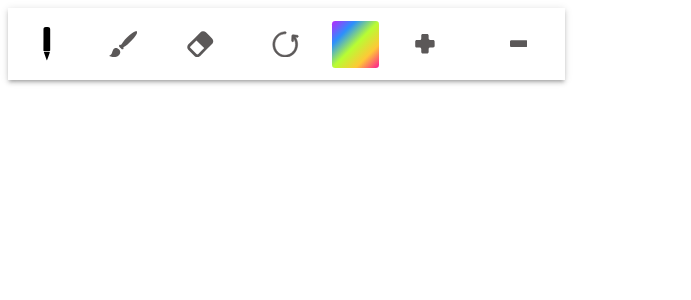
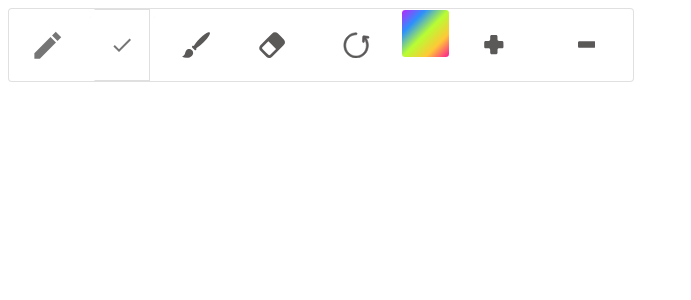
Before and after one commit to awon20/canvas_drawing, a React (Create React App) app: page / in a window 1280 px wide. Shown: the top 300 px of the page, without its empty margins (0-691 px from the left). Built offline with nearby package versions, Linux system fonts and the light colour scheme.

Commit message:
update svg icons

```diff
--- a/src/components/Swatch.js
+++ b/src/components/Swatch.js
@@ -1,9 +1,14 @@
 import React, { useState } from "react";
+import clsx from 'clsx';
 import Paper from '@mui/material/Paper';
-import Grid from '@material-ui/core/Grid';
+import Divider from '@material-ui/core/Divider';
 import ToggleButton from '@mui/material/ToggleButton';
 import ToggleButtonGroup from '@mui/material/ToggleButtonGroup';
-import { makeStyles } from '@material-ui/core/styles';
+import CreateSharpIcon from '@material-ui/icons/CreateSharp';
+import CheckIcon from '@material-ui/icons/Check';
+import grey from "@material-ui/core/colors/grey";
+
+import { makeStyles, withStyles } from '@material-ui/core/styles';
 import { styles } from "../theme/Styles";
 import {
   // Line,
@@ -12,7 +17,7 @@ import {
   // Rectangle,
   // Circle,
   Brush,
-  Pencil,
+  // Pencil,
   Plus,
   Minus,
   Eraser,
@@ -29,7 +34,31 @@ const useStyles = makeStyles((theme) => ({
       margin: theme.spacing(1),
     },
   },
+  paper: {
+    display: 'flex',
+    border: `1px solid ${theme.palette.divider}`,
+    flexWrap: 'wrap',
+    BackgroundColor: grey[300]
+  },
+  divider: {
+    margin: theme.spacing(1, 0.5),
+  },
 }));
+
+const StyledToggleButtonGroup = withStyles((theme) => ({
+  grouped: {
+    margin: theme.spacing(0.5),
+    border: 'none',
+    '&:not(:first-child)': {
+      borderRadius: theme.shape.borderRadius,
+    },
+    '&:first-child': {
+      borderRadius: theme.shape.borderRadius,
+    },
+    display: "block",
+    textAlign: "center",
+  },
+}))(ToggleButtonGroup);
 
 export default function Swatch({
   toolType,
@@ -42,26 +71,23 @@ export default function Swatch({
   colorWidth,
   setShapeWidth,
 }) {
+  const classes = useStyles();
   const [displayStroke, setDisplayStroke] = useState(false);
-  const classes = useStyles();
-  // const [view, setView] = React.useState('list');
-  const [alignment, setAlignment] = React.useState('bottom');
-
-
-  // const handleChange = (event, nextView) => {
-  //   setView(nextView);
-  // };
-
-  const handleAlignment = (event, newAlignment) => {
-    if (newAlignment !== null) {
-      setAlignment(newAlignment);
-    }
-  };
+  const [selected, setSelected] = React.useState(false);
+  // const [alignment, setAlignment] = React.useState('left');
 
   const handleClickStroke = () => {
     setDisplayStroke(!displayStroke);
     setColorWidth(colorWidth);
   };
+
+  // const handleAlignment = (event, newAlignment) => {
+  //   if (newAlignment !== null) {
+  //     setAlignment(newAlignment);
+  //   }
+  // };
+
+
 
   const increaseWidth = () => {
     if (toolType === "brush" || toolType === "eraser") {
@@ -70,9 +96,9 @@ export default function Swatch({
     if (toolType === "pencil") {
       if (width < 15) setWidth((prev) => prev + 3);
     }
-    if (toolType === ("triangle" || "rectangle" || "circle")) {
-      if (width < 15) setShapeWidth((prev) => prev + 3);
-    }
+    // if (toolType === ("triangle" || "rectangle" || "circle")) {
+    //   if (width < 15) setShapeWidth((prev) => prev + 3);
+    // }
   };
   const decreaseWidth = () => {
     if (toolType === "brush" || toolType === "eraser") {
@@ -81,124 +107,63 @@ export default function Swatch({
     if (toolType === "pencil") {
       if (width > 1) setWidth((prev) => prev - 3);
     }
-    if (toolType === ("triangle" || "rectangle" || "circle")) {
-      if (width > 1) setShapeWidth((prev) => prev - 3);
-    }
+    // if (toolType === ("triangle" || "rectangle" || "circle")) {
+    //   if (width > 1) setShapeWidth((prev) => prev - 3);
+    // }
   };
   return (
-    <Grid container spacing={2}>
-      <Grid item sm={12} md={6}>
-      <div className={classes.root}>
-        <ToggleButtonGroup
+    // <Grid container spacing={2}>
+    //   <Grid item sm={12} md={6}>
+    <div>
+      <div className={clsx(classes.root)}>
+        {/* <ToggleButtonGroup
           orientation="vertical"
           value={alignment}
           exclusive
           onChange={e => { handleAlignment(e)}}
+        >  */}
+         <Paper elevation={0} className={clsx(classes.paper, classes.greyPaper)} >
+          <StyledToggleButtonGroup
+          size="large"
+          orientation="horizontal"
+          // value={alignment}
+          // exclusive
+          // onChange={e => { handleAlignment(e)}}
+          // aria-label="tools alignment"
         >
-      {/* <div className="row"> */}
-        {/* <div
-          className="col-md-1 icon-bar"
-          style={{
-            position: "absolute",
-            backgroundColor: "#f0f0f0",
-            height: `${window.innerHeight * 0.09 * 8}px`,
-            width: `${window.innerWidth * 0.073 * 1.8}px`,
-            left: "2px",
-            top: `${
-              (window.innerHeight - window.innerHeight * 0.09 * 8) / 2
-            }px`,
-            borderRadius: "10px",
-          }}
-        > */}
-          {/* <button
-            id="selection"
-            data-toggle="tooltip"
-            data-placement="top"
-            title="Selection"
+
+          <ToggleButton
             style={styles.righticons}
-            onClick={() => {
-              setToolType("selection");
-              setShapeWidth(1);
+            value="check"
+            // aria-label="pencil"
+            // id="pencil"
+            // data-toggle="tooltip"
+            // data-placement="top"
+            // title="Pencil"
+            selected={selected}
+            onChange={() => {
+              setSelected(!selected);
             }}
-          >
-          <Resize toolType={toolType} colorWidth={colorWidth} />
-          </button> */}
-          <Paper square elevation={3}>
-          {/* <ToggleButton value="list" aria-label="line"
-            id="line"
-            data-toggle="tooltip"
-            data-placement="top"
-            title="Line"
-            style={styles.righticons}
-            onClick={() => {
-              setToolType("line");
-              setWidth(1);
-              setShapeWidth(1);
-            }}
-          >
-            <Line toolType={toolType} colorWidth={colorWidth} />
-          </ToggleButton>
-
-          <ToggleButton value="list" aria-label="rectangle"
-            id="rectangle"
-            data-toggle="tooltip"
-            data-placement="top"
-            title="Rectangle"
-            style={styles.righticons}
-            onClick={() => {
-              setToolType("rectangle");
-              setWidth(1);
-              setShapeWidth(1);
-            }}
-          >
-            <Rectangle toolType={toolType} colorWidth={colorWidth} />
-          </ToggleButton>
-
-          <ToggleButton value="list" aria-label="circle"
-            id="circle"
-            data-toggle="tooltip"
-            data-placement="top"
-            title="Circle"
-            style={styles.righticons}
-            onClick={() => {
-              setToolType("circle");
-              setWidth(1);
-              setShapeWidth(1);
-            }}
-          >
-            <Circle toolType={toolType} colorWidth={colorWidth} />
-          </ToggleButton>
-
-          <ToggleButton  value="list" aria-label="triangle"
-            id="triangle"
-            data-toggle="tooltip"
-            data-placement="top"
-            title="Triangle"
-            style={styles.righticons}
-            onClick={() => {
-              setToolType("triangle");
-              setWidth(1);
-              setShapeWidth(1);
-            }}
-          >
-            <Triangle toolType={toolType} colorWidth={colorWidth} />
-          </ToggleButton> */}
-
-          <ToggleButton  value="list" aria-label="pencil"
-            id="pencil"
-            data-toggle="tooltip"
-            data-placement="top"
-            title="Pencil"
-            style={styles.righticons}
             onClick={() => {
               setToolType("pencil");
               setWidth(1);
               setShapeWidth(1);
             }}
           >
-            <Pencil toolType={toolType} colorWidth={colorWidth} />
+            {/* <Pencil toolType={toolType} colorWidth={colorWidth} /> */}
+            <CreateSharpIcon fontSize="large" toolType={toolType} colorWidth={colorWidth} />
           </ToggleButton>
-
+          <Divider flexItem orientation="vertical" className={classes.divider} />
+          <ToggleButton
+            value="check"
+            selected={selected}
+            onChange={() => {
+              setSelected(!selected);
+            }}
+          >
+            <CheckIcon />
+          </ToggleButton>
+          <Divider flexItem orientation="vertical" className={classes.divider} />
           <ToggleButton value="list" aria-label="brush"
             id="brush"
             data-toggle="tooltip"
@@ -241,16 +206,6 @@ export default function Swatch({
             >
               <Reset />
             </ToggleButton>
-            {/* <ToggleButton
-              style={styles.topicons}
-              data-toggle="tooltip"
-              data-placement="top"
-              title="Download"
-            >
-              <ToggleButton onClick={download}>
-                <Download />
-              </ToggleButton>
-            </ToggleButton> */}
               <ToggleButton
                 style={styles.picker}
                 onClick={handleClickStroke}
@@ -283,11 +238,12 @@ export default function Swatch({
               </div>
             )}
           </div>
+          </StyledToggleButtonGroup>
           </Paper>
-          </ToggleButtonGroup>
+          {/* </ToggleButtonGroup> */}
         </div>
-        {/* hier fängt die HorizontalButtonbalken */}
-        </Grid>
-        </Grid>
+        </div>
+        // </Grid>
+        // </Grid>
   );
 }
--- a/src/theme/Styles.js
+++ b/src/theme/Styles.js
@@ -30,6 +30,10 @@ export const styles = reactCSS({
       outline: "none",
       filter: "blur(0.5px)",
       padding: "0.5%",
+      textAlign: "center",
+      alignItems: "center",
+      justifyContent: "center",
+
       marginTop:
         window.innerWidth <= 1024 //320
           ? `${window.innerHeight - window.innerHeight * 0.981}px`
```
